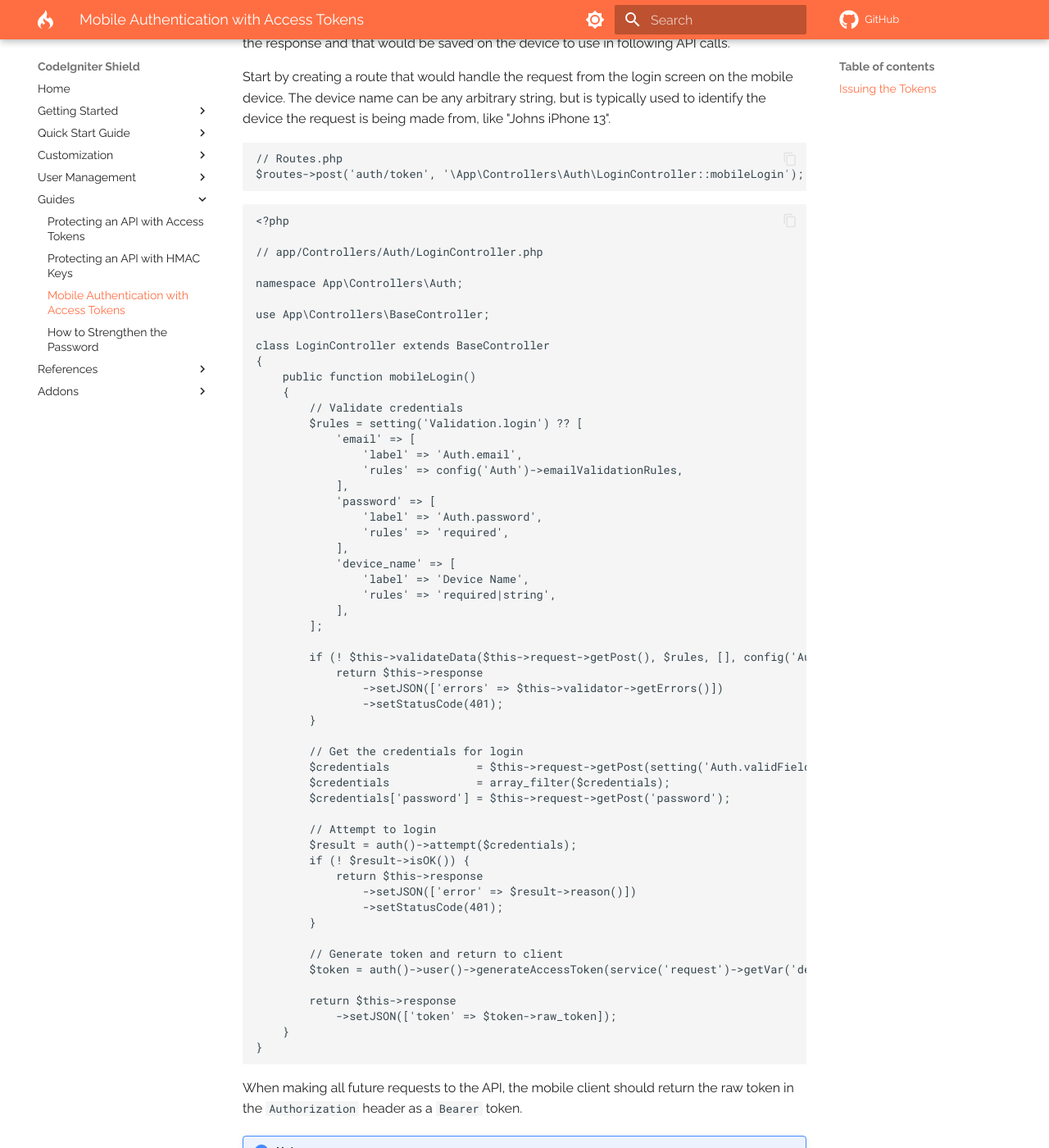
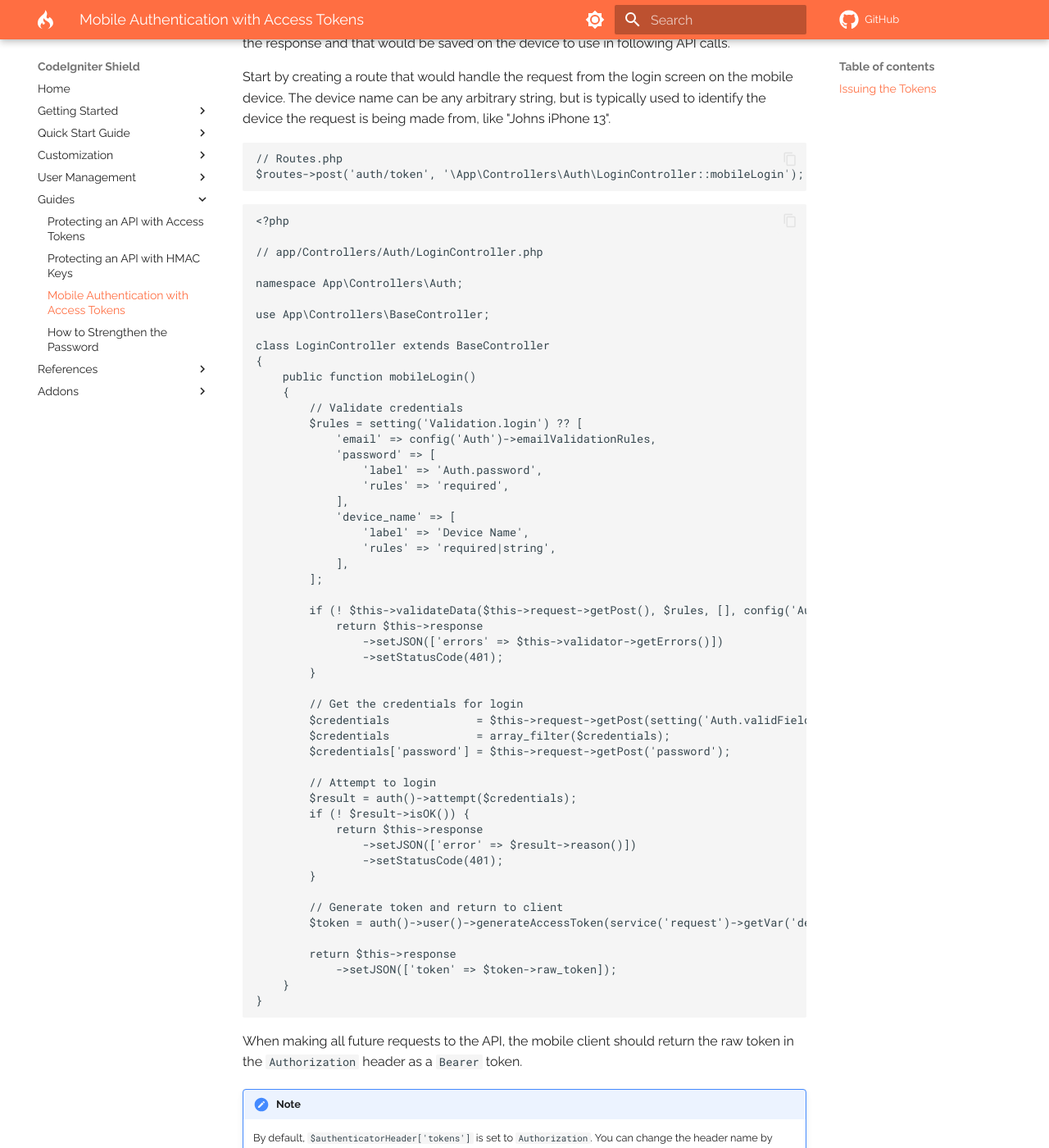
Before and after one commit to codeigniter4/shield, an MkDocs documentation site: the page built from docs/guides/mobile_apps.md, in a window 1280 px wide and 1400 px high, scrolled down 359 px. Shown: the whole window at 82% size. Built offline with MkDocs 1.6.1 and Material for MkDocs 9.7.7, drawn with Linux system fonts in a browser that asks for light colours; comment, search, counter and statistics services are not loaded; a style sheet for code colours, icons or effects is not loaded.

Commit message:
docs: fix email rule for mobileLogin

```diff
--- a/docs/guides/mobile_apps.md
+++ b/docs/guides/mobile_apps.md
@@ -28,10 +28,7 @@ class LoginController extends BaseController
     {
         // Validate credentials
         $rules = setting('Validation.login') ?? [
-            'email' => [
-                'label' => 'Auth.email',
-                'rules' => config('Auth')->emailValidationRules,
-            ],
+            'email' => config('Auth')->emailValidationRules,
             'password' => [
                 'label' => 'Auth.password',
                 'rules' => 'required',
```
